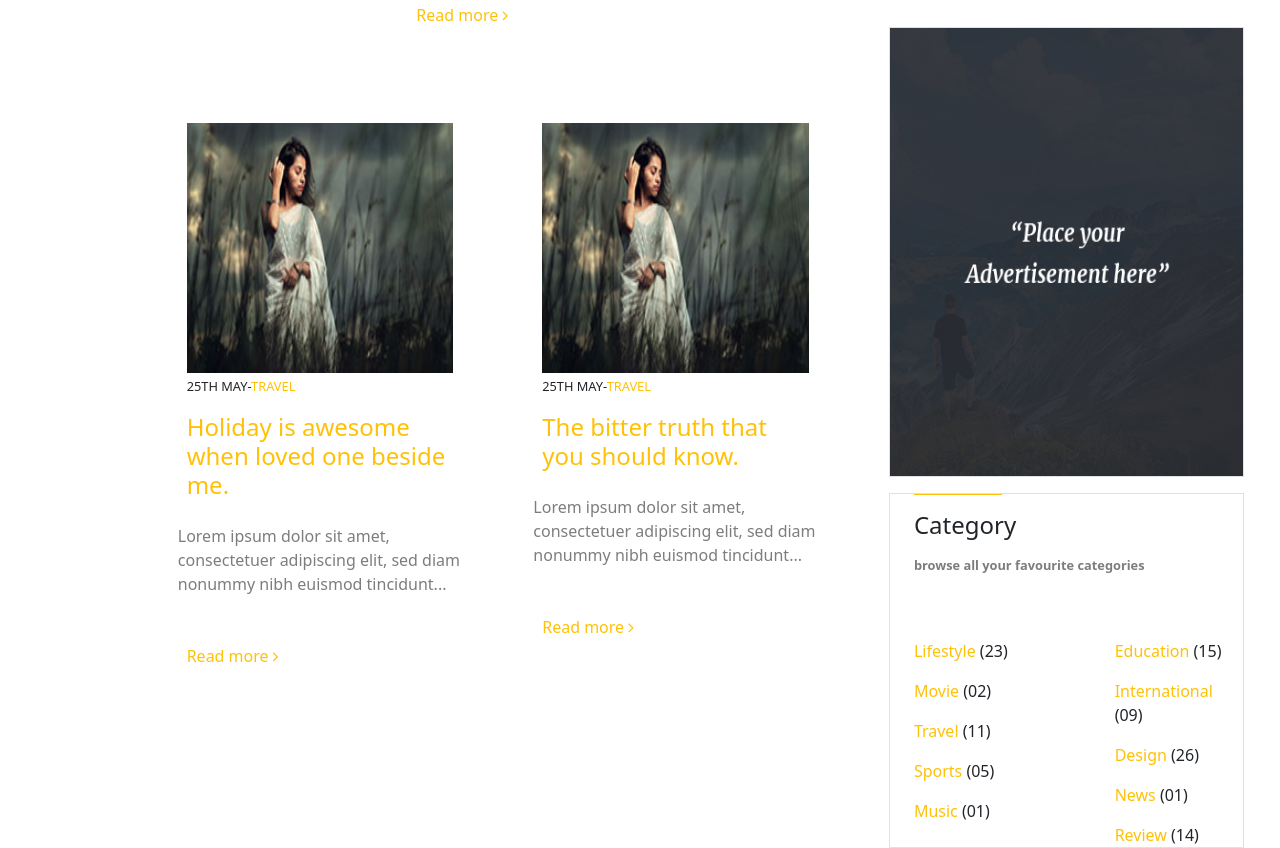
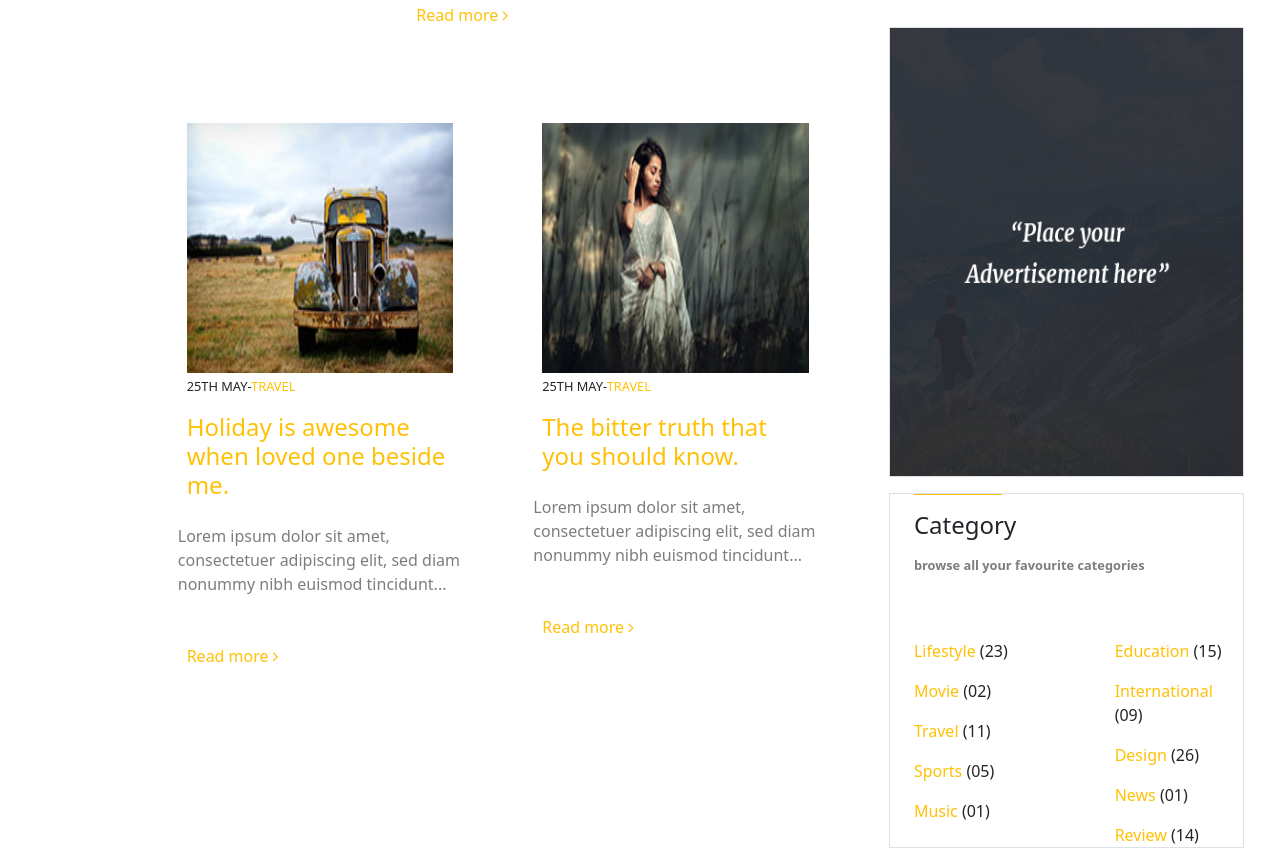
Before and after one commit to Alirezacody/introduction2-page, a plain HTML site: page index.html in a window 1280 px wide. Shown: the part 2538-3386 px from the top of the page. Drawn offline with Linux system fonts and the light colour scheme.

Commit message:
edit image(2) in part 4

```diff
--- a/index.html
+++ b/index.html
@@ -188,7 +188,7 @@
                 <div class="col-xs-1 col-sm-1 col-md-2 col-lg-2"></div>
                 <div class="col-xs-10 col-sm-10 col-md-5 col-lg-5 mt-5">
                     <div class="cimg w-75  bg-dark mx-auto">
-                        <a href=""><img src="assets/img04.jpg" class="img-fluid d-block w-100 h-100" alt=""></a>
+                        <a href=""><img src="assets/img05.jpg" class="img-fluid d-block w-100 h-100" alt=""></a>
                     </div>
                     <div class="w-75 mx-auto"><span class="rt">25TH MAY-<a href="" class="text-warning">TRAVEL</a></span></div>
                     <div class="w-75 mx-auto">
```
